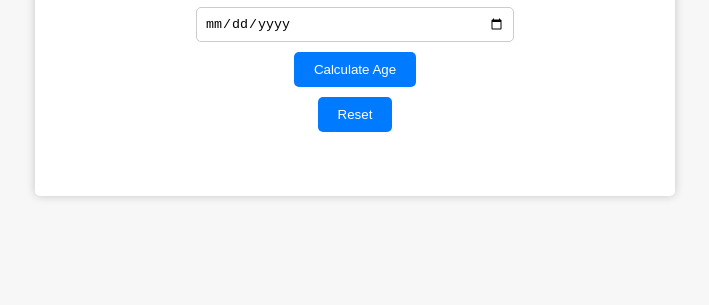
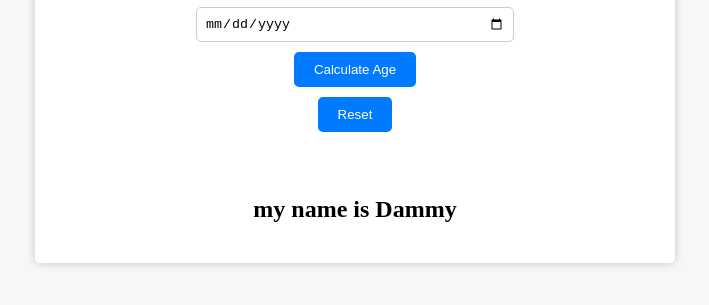
Before and after one commit to dammydrizzle/Projects, a plain HTML site: page index.html in a window 1280 px wide. Shown: the part 173-478 px from the top of the page, without its empty margins (285-994 px from the left). Drawn offline with Linux system fonts and the light colour scheme.

Commit message:
added h2 tag

```diff
--- a/index.html
+++ b/index.html
@@ -15,6 +15,7 @@
             <button id="btn">Calculate Age</button>
             <button id="reset">Reset</button>
             <p id="result"></p>
+            <h2>my name is Dammy</h2>
 
         </div>
     </div>
```
